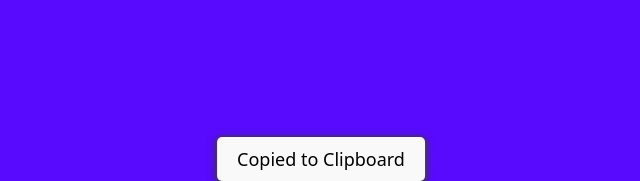
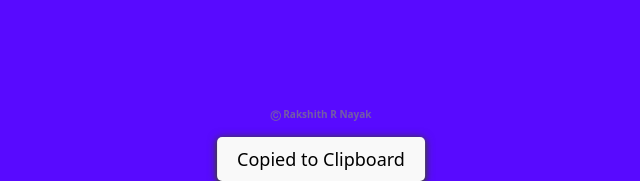
Before and after one commit to pixelcalibre/Ushare, a PHP site: page / in a window 1280 px wide. Shown: the part 669-850 px from the top of the page, without its empty margins (319-959 px from the left). Run offline with PHP 8.4, Linux system fonts and the light colour scheme.

Commit message:
Updating my backend link

```diff
--- a/index.html
+++ b/index.html
@@ -9,7 +9,9 @@
 
 </head>
 <body>
-    <img src="./logo.png" alt="UShare logo" class="ushare-logo">
+        <img src="./logo.png" alt="UShare logo" class="ushare-logo">
+        <h3 class="designer">Ⓒ Rakshith R Nayak</h3>
+
     <section class="upload-body">
         <div class="drop-body">
          <div class="icon-body ">
--- a/index.js
+++ b/index.js
@@ -1,7 +1,7 @@
 const dropBody= document.querySelector(".drop-body");
 const browseBtn=document.querySelector(".browse-btn");
 const browse = document.querySelector("#browse");
-const host = "https://innshare.heroku.com/";
+const host = "https://ushare-test.heroku.com/";
 //this si to upload the file URL
 const uploadURL= `${host}api/files`;
 const emailURL= `${host}api/files/send`;
--- a/style.css
+++ b/style.css
@@ -213,6 +213,14 @@ p {
   top: 0px;
   left: 1/2vw;
 }
+.designer {
+  position: absolute;
+  right: 1/2vw;
+  bottom: 0px;
+  color: gray;
+  opacity: 0.7;
+  font-size: 10px;
+}
 @media screen and (max-width: 900px) {
   :root {
     --body-width: 320px;
```
